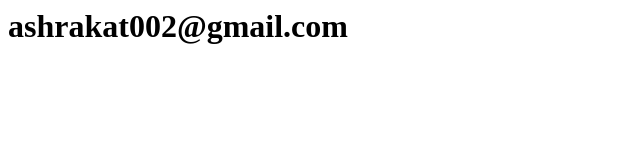
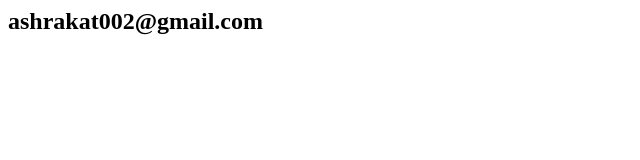
Before and after one commit to ashrakat-sami/LAB1, a plain HTML site: page index.html in a window 1280 px wide. Shown: the whole page, without its empty margins (0-640 px from the left). Drawn offline with Linux system fonts and the light colour scheme.

Commit message:
modified headerfrom 1 to 2

```diff
--- a/index.html
+++ b/index.html
@@ -1 +1 @@
-<h1>ashrakat002@gmail.com</h1>
+<h2>ashrakat002@gmail.com</h2>
```
